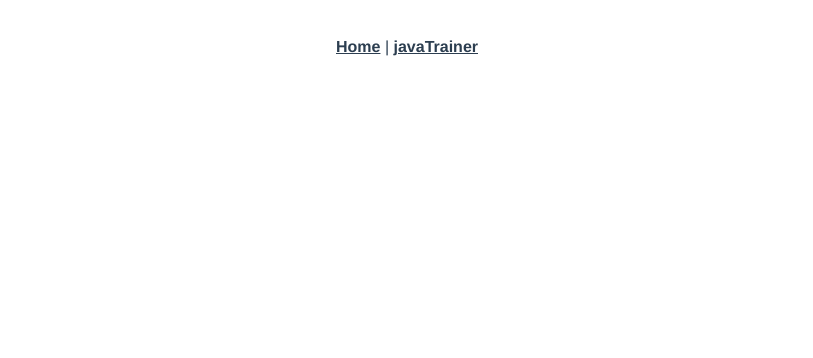
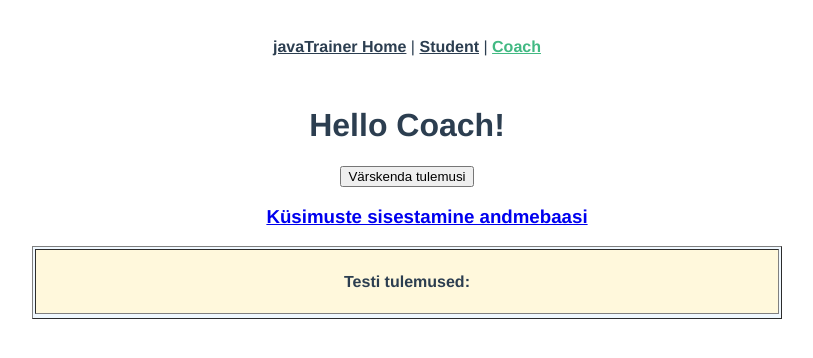
Before and after one commit to leotamm/vue_javatrainer, a Vue app: page /#/coach in a window 1280 px wide. Shown: the top 358 px of the page, without its empty margins (233-1046 px from the left). Built offline with nearby package versions, Linux system fonts and the light colour scheme.

Commit message:
coachi vaade

```diff
--- a/src/App.vue
+++ b/src/App.vue
@@ -1,8 +1,9 @@
 <template>
   <div id="app">
     <div id="nav">
-      <router-link to="/">Home</router-link> |
-      <router-link to="/javaTrainer">javaTrainer</router-link>
+      <router-link to="/">javaTrainer Home</router-link> |
+      <router-link to="/javaTrainer">Student</router-link> |
+      <router-link to="/coach">Coach</router-link>
     </div>
     <router-view/>
   </div>
--- a/src/router/index.js
+++ b/src/router/index.js
@@ -1,6 +1,7 @@
 import Vue from 'vue'
 import VueRouter from 'vue-router'
 import Home from '../views/Home.vue'
+import Coach from '../views/Coach.vue'
 
 Vue.use(VueRouter)
 
@@ -9,6 +10,10 @@ const routes = [
     path: '/',
     name: 'Home',
     component: Home
+  },  {
+    path: '/coach',
+    name: 'Coach',
+    component: Coach
   },
   {
     path: '/javaTrainer',
--- a/src/views/About.vue
+++ b/src/views/About.vue
@@ -3,7 +3,7 @@
   <div class="about">
     <h1>Welcome to javaTrainer</h1>
     <h2>Student view</h2>
-    <input v-model.name="studentName" placeholder="Sisest nimi" type="text">
+    <input v-model.name="studentName" placeholder="Sisest nimi" type="text" :disabled="isDisabled">
     <p>
       <button v-on:click="getName()" :disabled="isDisabled" @click="changeSet('show')">GENEREERI TEST</button>
     </p>
--- /dev/null
+++ b/src/views/Coach.vue
@@ -0,0 +1,86 @@
+<template>
+
+  <div class="about">
+    <h1>Hello Coach!</h1>
+
+    <p>
+      <button v-on:click="getResultList" >Värskenda tulemusi</button>
+    </p>
+
+    <ul align="centre">
+      <h3> <a href="http://localhost:8090/" target="_blank" rel="noopener">Küsimuste sisestamine andmebaasi</a> </h3>
+    </ul>
+
+
+
+    <table width="750px" align="centre" style="margin: 0px auto;" border="1" bgcolor="#f0f8ff"
+           >
+      <tr class=default>
+        <td> <h4>Testi tulemused:</h4>              <div style="color: blue" ></div></td>
+      </tr>
+
+      <tr>
+        <div v-for="(a, index) in resultSet">
+
+          <td width="100px">
+            {{a.resultId}}
+          </td>
+          <td width="250px"> {{a.name}}
+          </td>
+
+          <td width="100px"> {{a.result}}   %
+          </td>
+
+
+          <td width="250px"> {{a.timestamp}}
+          </td>
+        </div>
+      </tr>
+
+    </table>
+<!--{{resultSet}}-->
+  </div>
+</template>
+
+<script>
+
+let getResultList = function () {
+  this.$http.get("http://localhost:8090/trainer/getresults")
+      .then(result => this.resultSet = result.data)
+
+
+}
+
+
+export default {
+  name: 'Coach',
+  methods: {
+    getResultList: getResultList,
+
+
+
+  },
+  data: function () {
+    return {
+      resultSet: {},
+
+    }
+  },
+
+}
+</script>
+
+
+<style>
+.default {
+  background-color: cornsilk;
+
+}
+  .correct{
+    background-color: #d3ff8f;
+  }
+  .notcorrect {
+    background-color: #ffc8c8;
+  }
+
+</style>
```
